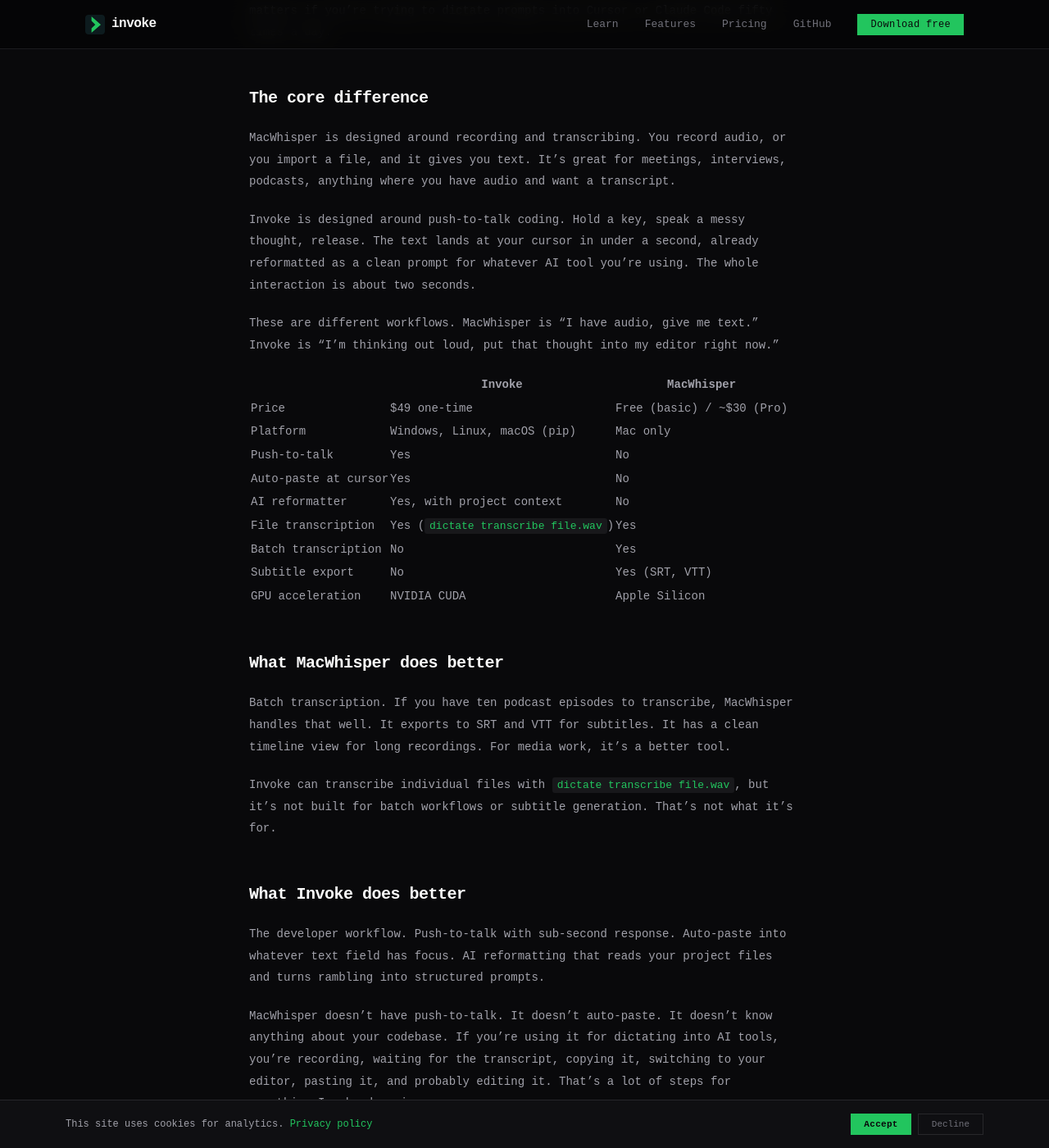
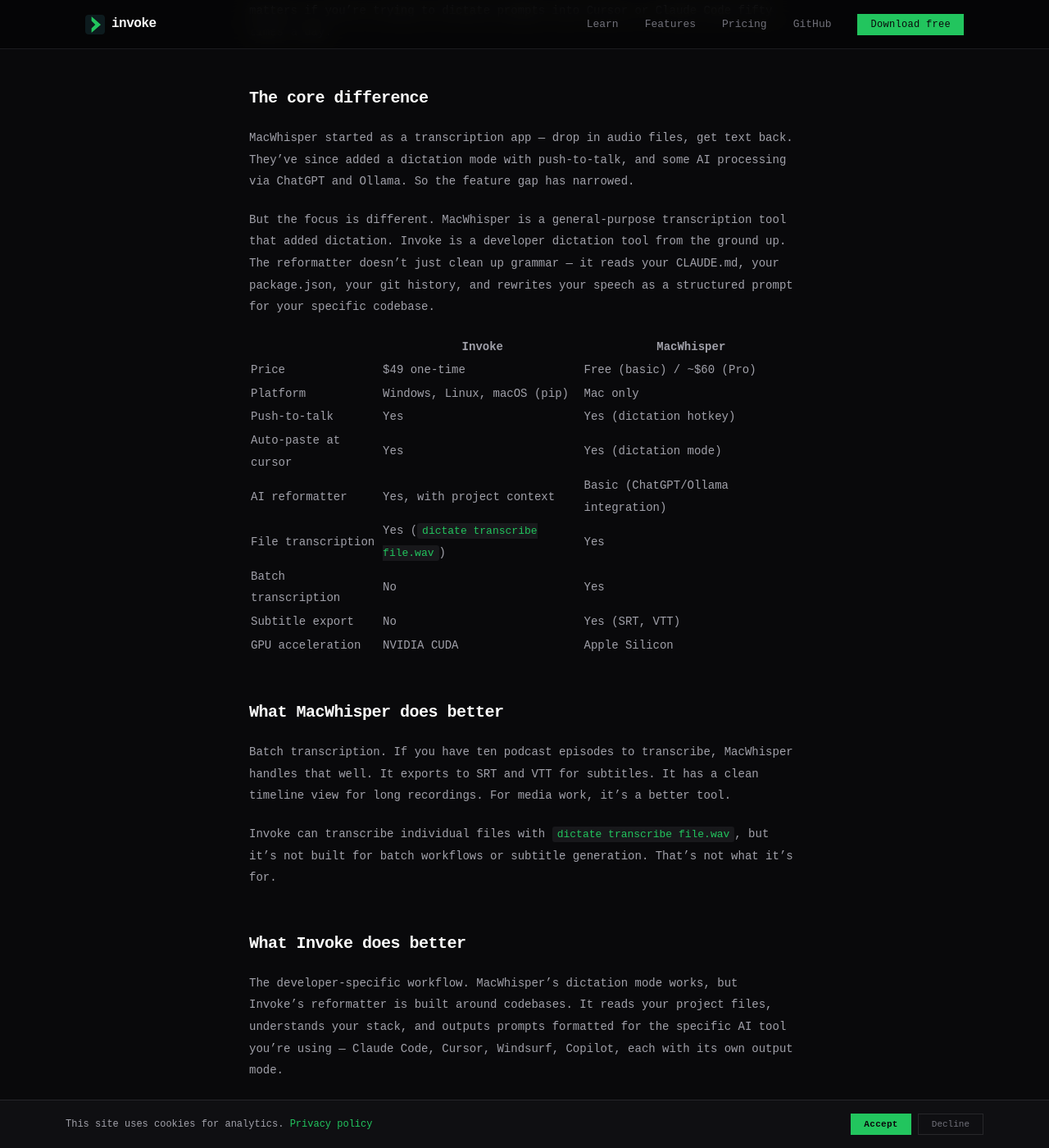
Before and after one commit to zmroth/getinvoke.dev, a Jekyll site: the page built from _posts/2026-03-13-macwhisper-alternative-invoke.md, in a window 1280 px wide and 1400 px high, scrolled down 519 px. Shown: the whole window at 82% size. Built offline with Jekyll 4.4.1, drawn with Linux system fonts in a browser that asks for light colours; some of the changed text lies outside the part shown.

Commit message:
Fix factual inaccuracies found in triple fact-check
- SuperWhisper: updated from "Mac only" to "Mac-first, Windows (limited)"
  across homepage comparison table and wispr-flow post
- SuperWhisper: acknowledged custom modes + external LLM support in
  wispr-flow comparison table
- MacWhisper: price corrected from $30 to ~$60
- MacWhisper: push-to-talk corrected from "No" to "Yes (dictation hotkey)"
- MacWhisper: AI reformatting corrected from "No" to "Basic (ChatGPT/Ollama)"
- MacWhisper blog post body rewritten to accurately reflect their features
  while still differentiating Invoke's developer-specific approach

Co-Authored-By: Claude Opus 4.6 (1M context) <noreply@anthropic.com>

```diff
--- a/_posts/2026-03-13-macwhisper-alternative-invoke.md
+++ b/_posts/2026-03-13-macwhisper-alternative-invoke.md
@@ -15,19 +15,17 @@ But it's a transcription app, not a developer workflow tool. That distinction ma
 
 ## The core difference
 
-MacWhisper is designed around recording and transcribing. You record audio, or you import a file, and it gives you text. It's great for meetings, interviews, podcasts, anything where you have audio and want a transcript.
+MacWhisper started as a transcription app — drop in audio files, get text back. They've since added a dictation mode with push-to-talk, and some AI processing via ChatGPT and Ollama. So the feature gap has narrowed.
 
-Invoke is designed around push-to-talk coding. Hold a key, speak a messy thought, release. The text lands at your cursor in under a second, already reformatted as a clean prompt for whatever AI tool you're using. The whole interaction is about two seconds.
-
-These are different workflows. MacWhisper is "I have audio, give me text." Invoke is "I'm thinking out loud, put that thought into my editor right now."
+But the focus is different. MacWhisper is a general-purpose transcription tool that added dictation. Invoke is a developer dictation tool from the ground up. The reformatter doesn't just clean up grammar — it reads your CLAUDE.md, your package.json, your git history, and rewrites your speech as a structured prompt for your specific codebase.
 
 | | Invoke | MacWhisper |
 |---|---|---|
-| Price | $49 one-time | Free (basic) / ~$30 (Pro) |
+| Price | $49 one-time | Free (basic) / ~$60 (Pro) |
 | Platform | Windows, Linux, macOS (pip) | Mac only |
-| Push-to-talk | Yes | No |
-| Auto-paste at cursor | Yes | No |
-| AI reformatter | Yes, with project context | No |
+| Push-to-talk | Yes | Yes (dictation hotkey) |
+| Auto-paste at cursor | Yes | Yes (dictation mode) |
+| AI reformatter | Yes, with project context | Basic (ChatGPT/Ollama integration) |
 | File transcription | Yes (`dictate transcribe file.wav`) | Yes |
 | Batch transcription | No | Yes |
 | Subtitle export | No | Yes (SRT, VTT) |
@@ -41,9 +39,9 @@ Invoke can transcribe individual files with `dictate transcribe file.wav`, but i
 
 ## What Invoke does better
 
-The developer workflow. Push-to-talk with sub-second response. Auto-paste into whatever text field has focus. AI reformatting that reads your project files and turns rambling into structured prompts.
+The developer-specific workflow. MacWhisper's dictation mode works, but Invoke's reformatter is built around codebases. It reads your project files, understands your stack, and outputs prompts formatted for the specific AI tool you're using — Claude Code, Cursor, Windsurf, Copilot, each with its own output mode.
 
-MacWhisper doesn't have push-to-talk. It doesn't auto-paste. It doesn't know anything about your codebase. If you're using it for dictating into AI tools, you're recording, waiting for the transcript, copying it, switching to your editor, pasting it, and probably editing it. That's a lot of steps for something Invoke does in one.
+MacWhisper's AI integration is generic text processing (grammar, tone, translation). Invoke's is "I know you're working in a TypeScript/Express project and you just said 'add auth middleware' — here's a structured prompt for Cursor that references your existing patterns."
 
 {% include cta.html %}
 
--- a/index.html
+++ b/index.html
@@ -1337,7 +1337,7 @@ footer .container {
             <td>Platform</td>
             <td class="invoke-col"><span class="check">Win / Linux / Mac</span></td>
             <td><span class="check">Win / Mac</span></td>
-            <td><span class="x-mark">Mac only</span></td>
+            <td>Mac-first, Win (limited)</td>
           </tr>
           <tr>
             <td>Word limits</td>
```
Also changed, not shown: _posts/2026-03-12-wispr-flow-alternative-windows.md (+4 -4 lines), _posts/2026-03-13-superwhisper-alternative-windows.md (+6 -6 lines).
